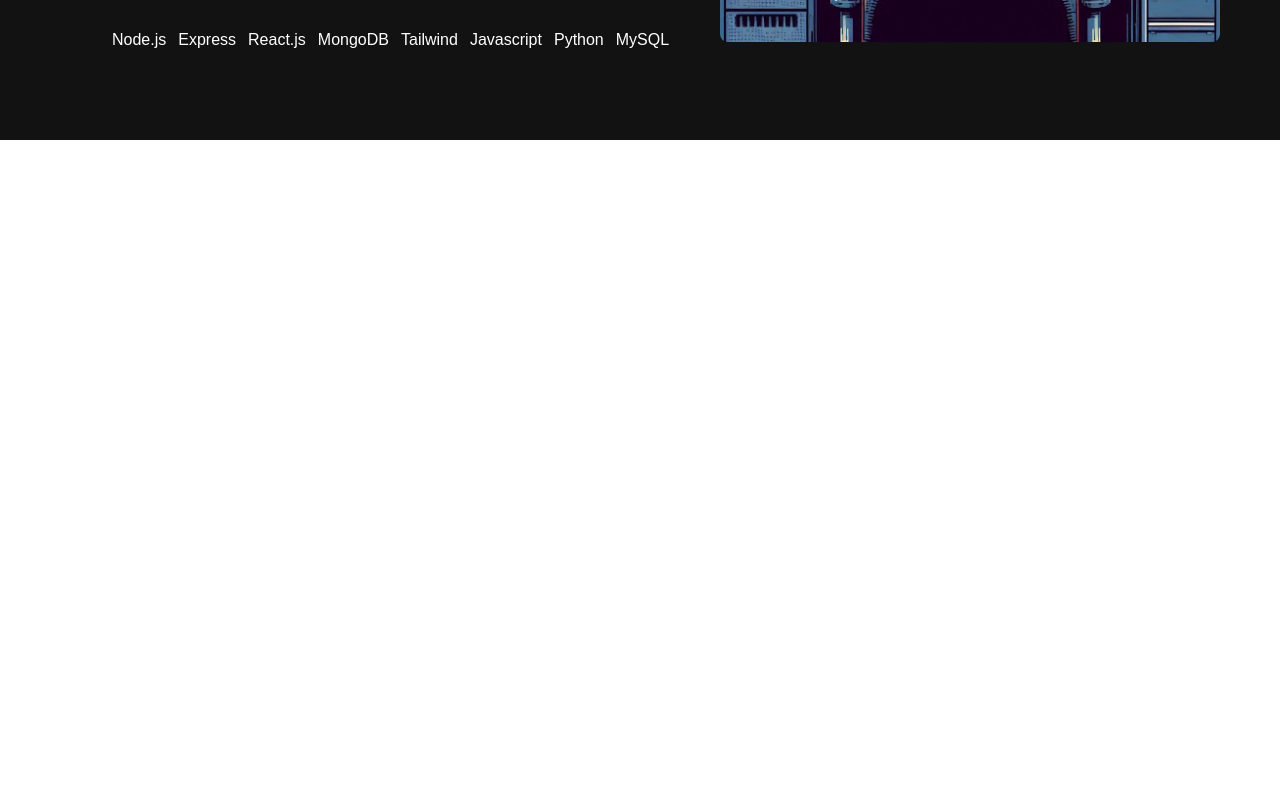
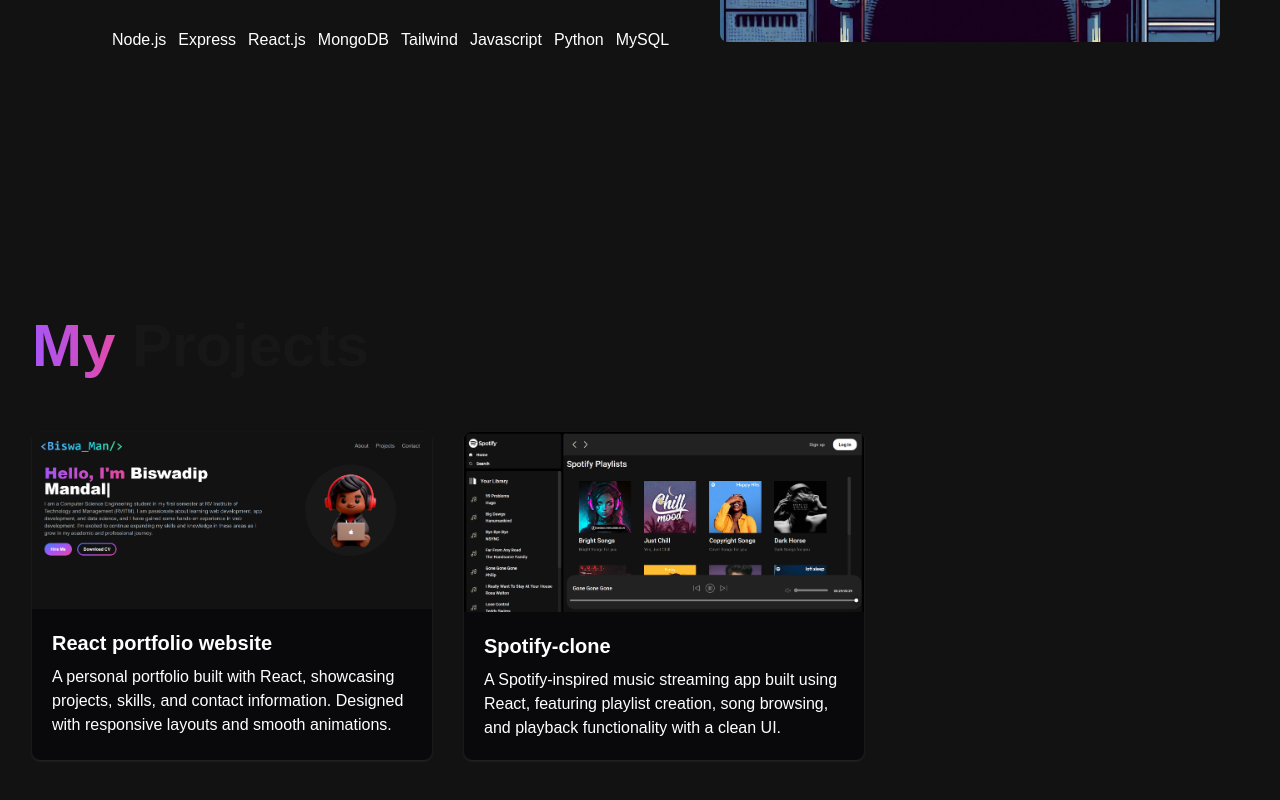
Before and after one commit to biswaisop/portFolio, a Next.js app: page / in a window 1280 px wide. Shown: the part 1305-2105 px from the top of the page. Before the commit the page ends 1445 px from the top, so only its background shows below. Built offline with nearby package versions, Linux system fonts and the light colour scheme.

Commit message:
projects

```diff
--- /dev/null
+++ b/app/Componrnts/ProjectCard/ProjectCard.jsx
@@ -0,0 +1,54 @@
+"use client";
+import React from "react";
+import Image from "next/image";
+import project1 from "./images/project1.png";
+import project2 from "./images/project2.png";
+
+const projectData = [
+  {
+    id: 1,
+    title: "React portfolio website",
+    description:
+      "A personal portfolio built with React, showcasing projects, skills, and contact information. Designed with responsive layouts and smooth animations.",
+    image: project2,
+    tag: ["all", "web"],
+  },
+  {
+    id: 2,
+    title: "Spotify-clone",
+    description:
+      "A Spotify-inspired music streaming app built using React, featuring playlist creation, song browsing, and playback functionality with a clean UI.",
+    image: project1,
+    tag: ["all", "web", "music"],
+  },
+];
+
+const ProjectCard = () => {
+  return (
+    <div className="container mx-auto max-w-screen-xl py-10 flex justify-center">
+      <div className="grid grid-cols-1 md:grid-cols-3 gap-20">
+        {projectData.map((project) => (
+          <div
+            key={project.id}
+            className="bg-zinc-950 rounded-lg shadow shadow-zinc-800 text-white"
+            style={{ width: "400px" }}
+          >
+            <Image
+              src={project.image}
+              width={400}
+              height={400}
+              style={{ objectFit: "cover" }}
+              className="rounded-t-lg"
+            />
+            <div className="p-5">
+              <h5 className="text-xl font-semibold mb-2">{project.title}</h5>
+              <p>{project.description}</p>
+            </div>
+          </div>
+        ))}
+      </div>
+    </div>
+  );
+};
+
+export default ProjectCard;
--- /dev/null
+++ b/app/Componrnts/Projects/Projects.jsx
@@ -0,0 +1,20 @@
+import React from "react";
+import ProjectCard from "../ProjectCard/ProjectCard";
+
+const Projects = () => {
+  return (
+    <div className="container mx-auto max-w-screen-xl px-4">
+      <h1 className="font-extrabold text-4xl lg:text-6xl mb-4 text-left">
+        <span className="text-transparent bg-clip-text bg-gradient-to-r from-purple-500 to-pink-500">
+          My{" "}
+        </span>
+        Projects
+      </h1>
+      <div>
+        <ProjectCard />
+      </div>
+    </div>
+  );
+};
+
+export default Projects;
--- a/app/page.js
+++ b/app/page.js
@@ -1,6 +1,7 @@
 import Herosection from "@/app/Componrnts/Herosection/Herosection";
 import Navbar from "./Componrnts/navbar/Navbar";
 import AboutSection from "./Componrnts/about/AboutSection";
+import Projects from "./Componrnts/Projects/Projects";
 
 export default function Home() {
   return (
@@ -12,6 +13,9 @@
         <div className="md:mt-48"> {/* Adjust the value as needed */}
           <AboutSection />
         </div>
+        <div className="md:mt-48">
+          <Projects />
+        </div>
       </div>
     </main>
   );
```
Also changed, not shown: app/Componrnts/ProjectCard/images/project1.png (added), app/Componrnts/ProjectCard/images/project2.png (added).
